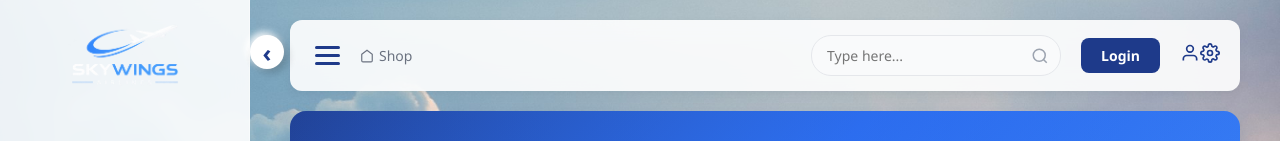
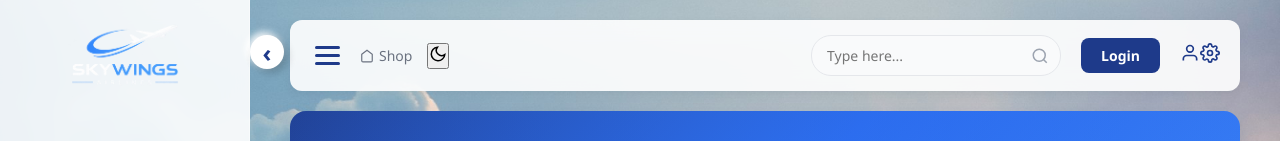
Before and after one commit to frozanhakimi/SkyWings-React, a React (Vite) app: page /shop in a window 1280 px wide. Shown: the top 141 px of the page. Built offline with nearby package versions, Linux system fonts and the light colour scheme.

Commit message:
Update Topbar component

```diff
--- a/src/components/Topbar.jsx
+++ b/src/components/Topbar.jsx
@@ -1,11 +1,34 @@
-import { useState } from 'react';
+import { useState, useEffect } from 'react';
 import { useNavigate } from 'react-router-dom';
 
-function Topbar({ pageTitle, onMenuClick }) {
+
+function Topbar({ pageTitle, onMenuClick, cartCount, onCartClick }) {
   const [showHamburger, setShowHamburger] = useState(false);
   const [searchText, setSearchText] = useState('');
   const [showSearch, setShowSearch] = useState(false);
+  const [isDarkMode, setIsDarkMode] = useState(false);
+
   const navigate = useNavigate();
+
+  useEffect(() => {
+    const savedTheme = localStorage.getItem('theme');
+    if (savedTheme === 'dark') {
+      setIsDarkMode(true);
+      document.body.classList.add('dark-mode');
+    }
+  }, []);
+
+  const toggleTheme = () => {
+    if (isDarkMode) {
+      document.body.classList.remove('dark-mode');
+      localStorage.setItem('theme', 'light');
+      setIsDarkMode(false);
+    } else {
+      document.body.classList.add('dark-mode');
+      localStorage.setItem('theme', 'dark');
+      setIsDarkMode(true);
+    }
+  };
 
   const handleSearchChange = (e) => {
     setSearchText(e.target.value);
@@ -30,7 +53,6 @@
           className="hamburger"
           onClick={(e) => {
             e.stopPropagation();
-
             if (window.innerWidth <= 768) {
               onMenuClick?.();
             } else {
@@ -49,6 +71,32 @@
           </svg>
           <span>{pageTitle}</span>
         </div>
+
+        {/* Dark Mode Button */}
+        <button
+          onClick={toggleTheme}
+          className="theme-toggle-btn"
+          title={isDarkMode ? 'Switch to Light Mode' : 'Switch to Dark Mode'}
+          type="button"
+        >
+          {isDarkMode ? (
+            <svg width="18" height="18" viewBox="0 0 24 24" fill="none" stroke="currentColor" strokeWidth="2">
+              <circle cx="12" cy="12" r="5"></circle>
+              <line x1="12" y1="1" x2="12" y2="3"></line>
+              <line x1="12" y1="21" x2="12" y2="23"></line>
+              <line x1="4.22" y1="4.22" x2="5.64" y2="5.64"></line>
+              <line x1="18.36" y1="18.36" x2="19.78" y2="19.78"></line>
+              <line x1="1" y1="12" x2="3" y2="12"></line>
+              <line x1="21" y1="12" x2="23" y2="12"></line>
+              <line x1="4.22" y1="19.78" x2="5.64" y2="18.36"></line>
+              <line x1="18.36" y1="5.64" x2="19.78" y2="4.22"></line>
+            </svg>
+          ) : (
+            <svg width="18" height="18" viewBox="0 0 24 24" fill="none" stroke="currentColor" strokeWidth="2">
+              <path d="M21 12.79A9 9 0 1 1 11.21 3 7 7 0 0 0 21 12.79z"></path>
+            </svg>
+          )}
+        </button>
 
         {showHamburger && (
           <div className="hamburger-dropdown show">
@@ -77,7 +125,7 @@
             <div className="search-dropdown show">
               <a href="#" onClick={(e) => { e.preventDefault(); navigate('/find-flights'); }}>Find Flights</a>
               <a href="#" onClick={(e) => { e.preventDefault(); navigate('/booking'); }}>Bookings</a>
-              <a href="#" onClick={(e) => { e.preventDefault(); navigate('/'); }}>Dashboard</a>
+              <a href="#" onClick={(e) => { e.preventDefault(); navigate('/dashboard'); }}>Dashboard</a>
             </div>
           )}
         </div>
@@ -85,7 +133,20 @@
         <button className="login-btn" onClick={() => navigate('/login')}>Login</button>
 
         <div className="user-actions">
-          {/* ✅ User Icon — Navigate to Sign Up page */}
+
+
+          {onCartClick && (
+            <div className="cart-icon-wrapper" onClick={onCartClick} style={{ marginRight: '5px' }}>
+              <svg width="22" height="22" viewBox="0 0 24 24" fill="none" stroke="currentColor" strokeWidth="2">
+                <circle cx="9" cy="21" r="1"></circle>
+                <circle cx="20" cy="21" r="1"></circle>
+                <path d="M1 1h4l2.68 13.39a2 2 0 0 0 2 1.61h9.72a2 2 0 0 0 2-1.61L23 6H6"></path>
+              </svg>
+              {cartCount > 0 && <span className="cart-badge">{cartCount}</span>}
+            </div>
+          )}
+
+
           <svg
             width="20"
             height="20"
@@ -101,7 +162,7 @@
             <circle cx="12" cy="7" r="4"></circle>
           </svg>
 
-          {/* Gear Icon */}
+
           <svg width="20" height="20" viewBox="0 0 24 24" fill="none" stroke="currentColor" strokeWidth="2">
             <circle cx="12" cy="12" r="3"></circle>
             <path d="M19.4 15a1.65 1.65 0 0 0 .33 1.82l.06.06a2 2 0 0 1 0 2.83 2 2 0 0 1-2.83 0l-.06-.06a1.65 1.65 0 0 0-1.82-.33 1.65 1.65 0 0 0-1 1.51V21a2 2 0 0 1-2 2 2 2 0 0 1-2-2v-.09A1.65 1.65 0 0 0 9 19.4a1.65 1.65 0 0 0-1.82.33l-.06.06a2 2 0 0 1-2.83 0 2 2 0 0 1 0-2.83l.06-.06a1.65 1.65 0 0 0 .33-1.82 1.65 1.65 0 0 0-1.51-1H3a2 2 0 0 1-2-2 2 2 0 0 1 2-2h.09A1.65 1.65 0 0 0 4.6 9a1.65 1.65 0 0 0-.33-1.82l-.06-.06a2 2 0 0 1 0-2.83 2 2 0 0 1 2.83 0l.06.06a1.65 1.65 0 0 0 1.82.33H9a1.65 1.65 0 0 0 1-1.51V3a2 2 0 0 1 2-2 2 2 0 0 1 2 2v.09a1.65 1.65 0 0 0 1 1.51 1.65 1.65 0 0 0 1.82-.33l.06-.06a2 2 0 0 1 2.83 0 2 2 0 0 1 0 2.83l-.06.06a1.65 1.65 0 0 0-.33 1.82V9a1.65 1.65 0 0 0 1.51 1H21a2 2 0 0 1 2 2 2 2 0 0 1-2 2h-.09a1.65 1.65 0 0 0-1.51 1z"></path>
```
